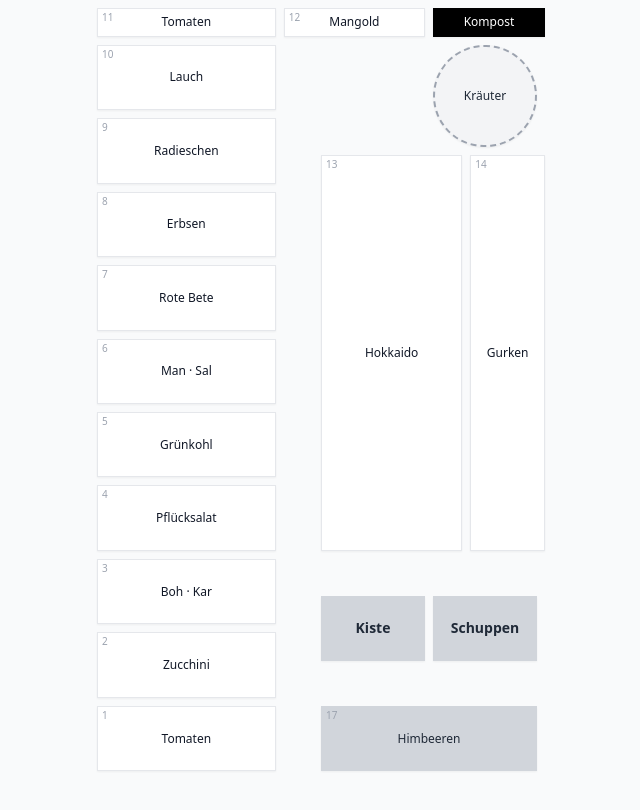
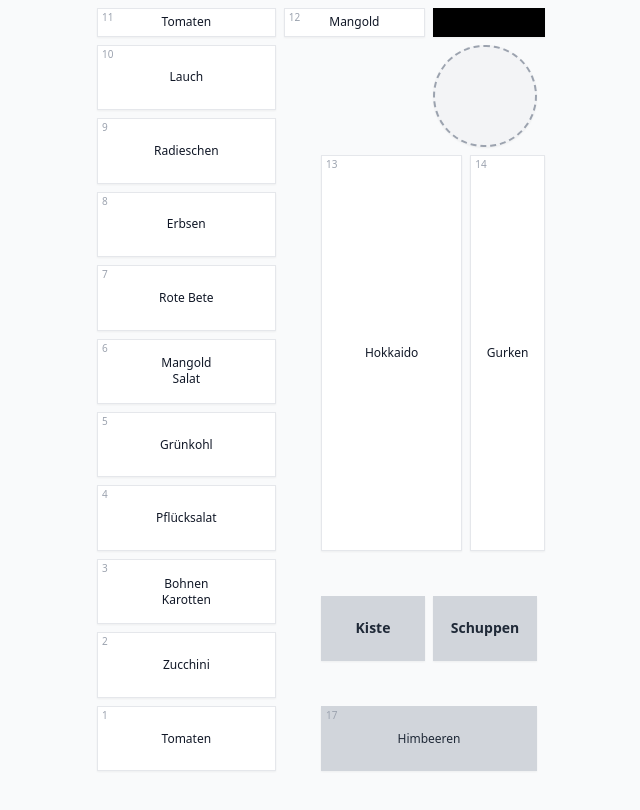
Before and after one commit to ClemensJakob/garden, a React (Vite) app: page / in a window 1280 px wide. Shown: the top 810 px of the page, without its empty margins (319-959 px from the left). Built offline with nearby package versions, Linux system fonts and the light colour scheme.

Commit message:
chore: github pages

```diff
--- a/src/components/PatchTile.tsx
+++ b/src/components/PatchTile.tsx
@@ -1,6 +1,6 @@
-import { Link } from 'react-router-dom'
-import type { Patch, PatchVariant } from '../domain/types'
-import { findPlantById } from '../domain/plants'
+import {Link} from 'react-router-dom'
+import type {Patch, PatchVariant} from '../domain/types'
+import {findPlantById} from '../domain/plants'
 
 interface PatchTileProps {
     patch: Patch
@@ -43,17 +43,7 @@ function tileText(patch: Patch): string {
         .join(' · ')
 }
 
-/**
- * A single patch rendered as a clickable tile in the garden grid.
- *
- * The tile shows a small number badge (top-left) for default and beere
- * variants, and the current plant name (or the patch label for special
- * variants like kompost and kraeuter).
- *
- * The grid position is provided via the `className` prop from GardenLayout,
- * keeping the domain object free of presentation concerns.
- */
-export default function PatchTile({ patch, className = '' }: PatchTileProps) {
+export default function PatchTile({patch, className}: PatchTileProps) {
     const showBadge = patch.variant === 'default' || patch.variant === 'beere'
     return (
         <Link
@@ -61,6 +51,8 @@ export default function PatchTile({ patch, className = '' }: PatchTileProps) {
             className={`relative flex items-center justify-center border text-center text-xs shadow-sm transition-shadow hover:shadow-md ${variantClasses(patch.variant)} ${className}`}
             aria-label={`${patch.label} (Beet ${patch.number})`}
         >
+
+
             {showBadge && (
                 <span
                     className="absolute left-1 top-0 text-[10px] font-normal text-gray-400"
@@ -69,7 +61,9 @@ export default function PatchTile({ patch, className = '' }: PatchTileProps) {
           {patch.number}
         </span>
             )}
-      <span>{tileText(patch)}</span>
+            <div className="flex flex-col">{patch.bedding
+                .map((b) => <span>{findPlantById(b.plantId)?.name}</span>)
+            }</div>
         </Link>
     )
 }
--- a/vite.config.ts
+++ b/vite.config.ts
@@ -5,6 +5,7 @@ import react from '@vitejs/plugin-react'
 // https://vite.dev/config/
 export default defineConfig({
   plugins: [react()],
+  base: '/garden/',
   server: {
     host: true, // expose on LAN so phones/other devices can connect
     port: 5173,
```
Lines whose indentation alone changed are shown as unchanged.
